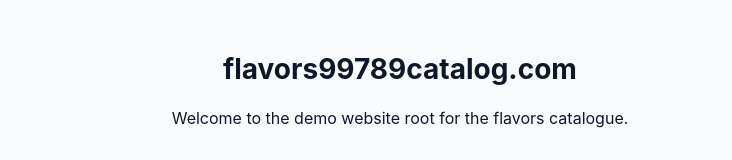
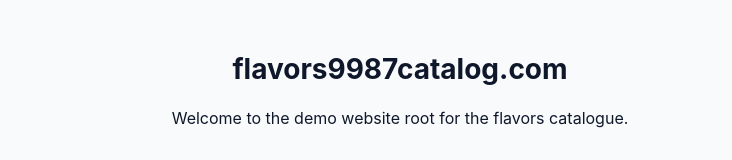
Before and after one commit to siberianhuskytoucan/flavors997899catalogue, a website: page website_root/index.html in a window 1280 px wide. Shown: the top 160 px of the page, without its empty margins (240-972 px from the left). Drawn offline with Linux system fonts and the light colour scheme.

Commit message:
Describe your changes here

```diff
--- a/website_root/index.html
+++ b/website_root/index.html
@@ -10,7 +10,7 @@
 </head>
 <body>
   <header>
-    <h1>flavors99789catalog.com</h1>
+    <h1>flavors9987catalog.com</h1>
     <p>Welcome to the demo website root for the flavors catalogue.</p>
   </header>
 
```
